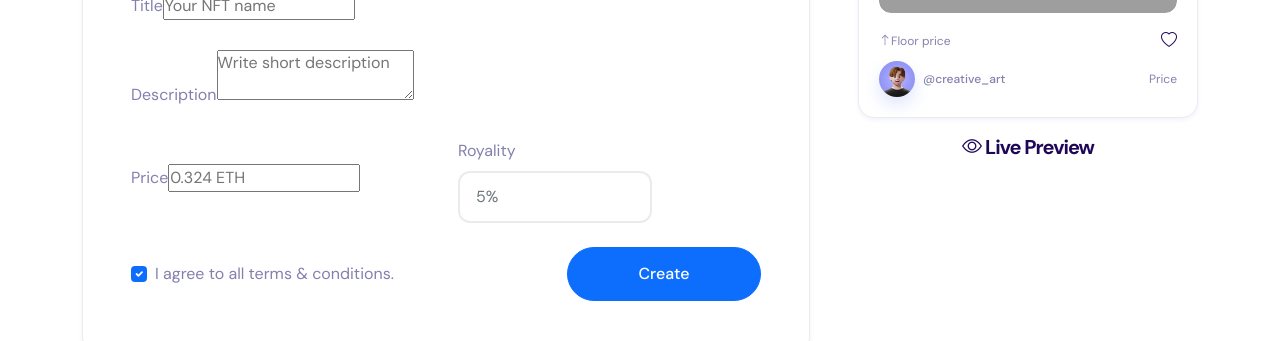
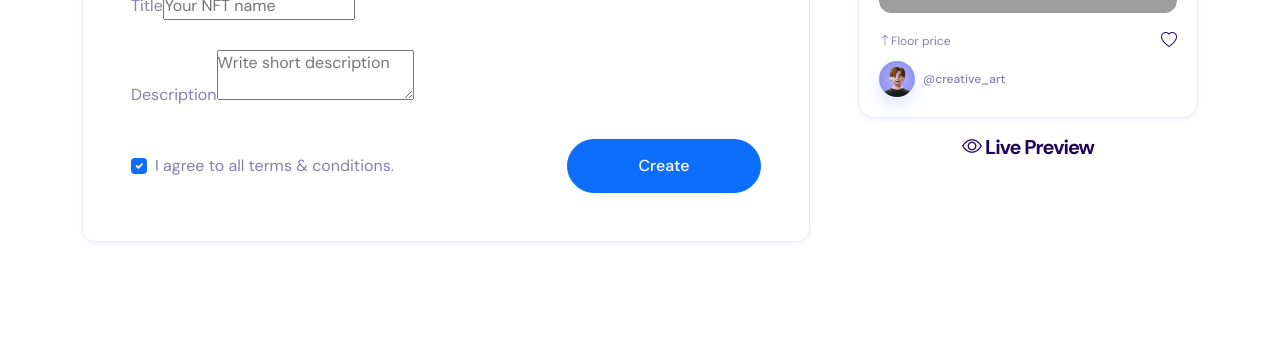
Before and after one commit to raaghavgupta2020/deFractionalize, a React (Create React App) app in the folder frontend/: page /create-new in a window 1280 px wide. Shown: the part 515-856 px from the top of the page. After the commit the page ends 805 px from the top, so only its background shows below. Built offline with nearby package versions, Linux system fonts and the light colour scheme; grey boxes are pictures that could not be loaded; what ipfs-http-client would draw is missing.

Commit message:
create nft issues fixed

```diff
--- a/frontend/src/components/createNew/CreateNewContent.js
+++ b/frontend/src/components/createNew/CreateNewContent.js
@@ -37,7 +37,7 @@ const CreateNewContent = () => {
   const [files, setFiles] = useState([]);
   const [tokenRes, setTokenRes] = useState();
   const [formInput, updateFormInput] = useState({
-    price: "",
+  //  price: "",
     name: "",
     description: "",
   });
@@ -56,8 +56,8 @@ const CreateNewContent = () => {
     }
   }
   async function uploadToIPFS() {
-    const { name, description, price } = formInput;
-    if (!name || !description || !price || !fileUrl) return;
+    const { name, description } = formInput;
+    if (!name || !description  || !fileUrl) return;
 
     /* upload to NFT.storage */
 
@@ -101,7 +101,7 @@ const CreateNewContent = () => {
     const signer = provider.getSigner();
 
     /* next, create the item */
-    const price = ethers.utils.parseUnits(formInput.price, "ether");
+    //const price = ethers.utils.parseUnits(formInput.price, "ether");
     let contract = new ethers.Contract(nftAddress, NFTContract.abi, signer);
     let transaction = await contract.mint(url);
     const res = await transaction.wait();
@@ -241,8 +241,8 @@ const CreateNewContent = () => {
                     </Form.Group>
                   </div>
 
-                  {/* Price */}
-                  <div className="col-12 col-md-6">
+
+                  {/* <div className="col-12 col-md-6">
                     <Form.Group className="mb-4">
                       <Form.Label className="mb-2 fz-16">Price</Form.Label>
                       <input
@@ -259,7 +259,6 @@ const CreateNewContent = () => {
                     </Form.Group>
                   </div>
 
-                  {/* Royality */}
                   <div className="col-12 col-lg-4">
                     <Form.Group className="mb-4">
                       <Form.Label className="mb-2 fz-16">Royality</Form.Label>
@@ -269,7 +268,7 @@ const CreateNewContent = () => {
                         placeholder="5%"
                       />
                     </Form.Group>
-                  </div>
+                  </div> */}
 
                   {/* No of Copies */}
                   {/* <div className="col-12 col-sm-6 col-lg-4">
@@ -368,12 +367,12 @@ const CreateNewContent = () => {
                       </div>
                     </div>
                   </div>
-                  <div className="col-4">
+                  {/* <div className="col-4">
                     <div className="price text-end">
                       <span className="fz-12 d-block">Price</span>
                       <h6 className="mb-0">{formInput.price}</h6>
                     </div>
-                  </div>
+                  </div> */}
                 </div>
 
                 {/* Button */}
```
